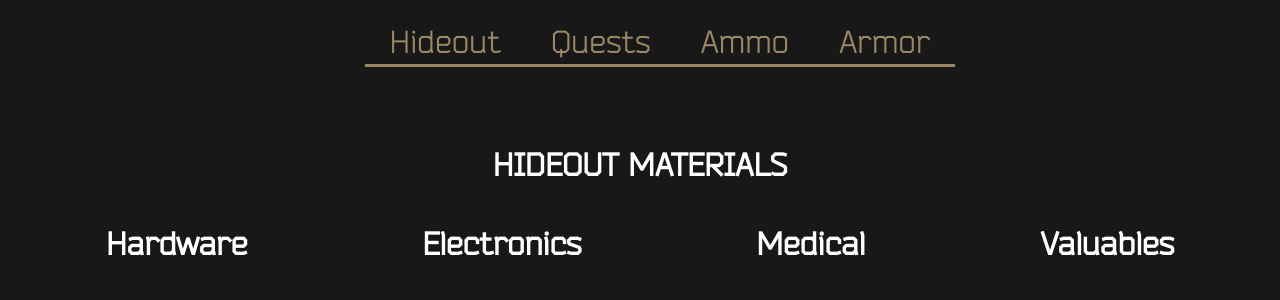
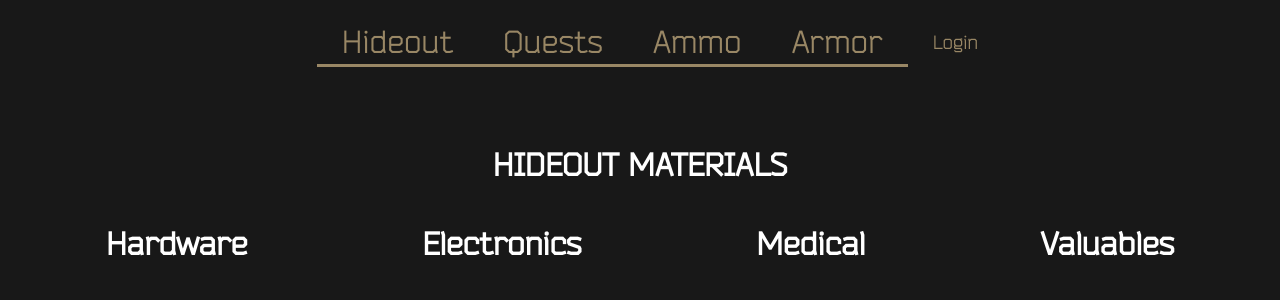
Before and after one commit to NathanSteinway/EFT_Helper, a Flask app: page /hideout in a window 1280 px wide. Shown: the top 300 px of the page. Run offline with Flask 3, Linux system fonts and the light colour scheme; tables that the repository leaves empty hold one stand-in row (values such as "Sample post").

Commit message:
completes login functionality

```diff
--- a/server.py
+++ b/server.py
@@ -1,6 +1,12 @@
-from flask import Flask, render_template, request, session, flash, redirect
+from flask import Flask, render_template, redirect, flash
 from model import connect_to_db, db, User, Items, User_Items
 from jinja2 import StrictUndefined
+
+from flask_login import LoginManager, UserMixin, login_user, login_required, logout_user, current_user
+from flask_wtf import FlaskForm
+from wtforms import StringField, PasswordField, SubmitField
+from wtforms.validators import InputRequired, Length, ValidationError
+
 import os
 import crud
 
@@ -9,9 +15,38 @@ app = Flask(__name__)
 app.secret_key = os.environ["POSTGRES_URI"]
 app.jinja_env.undefined = StrictUndefined
 
+login_manager = LoginManager()
+login_manager.init_app(app)
+
+@login_manager.user_loader
+def load_user(user_id):
+    return User.query.get(int(user_id))
+
+class LoginForm(FlaskForm):
+    username = StringField(validators=[
+                           InputRequired(), Length(min=4, max=20)], render_kw={"placeholder": "Username"})
+
+    password = PasswordField(validators=[
+                             InputRequired(), Length(min=8, max=20)], render_kw={"placeholder": "Password"})
+
+    submit = SubmitField('Login')
+
 @app.route("/")
 def home():
     return render_template("base.html")
+
+@app.route('/login', methods=['GET', 'POST'])
+def login():
+    form = LoginForm()
+
+    if form.validate_on_submit():
+
+        user = User.query.filter_by(user_name=form.username.data).first()
+
+        login_user(user)
+
+        return redirect("/hideout")
+    return render_template('login.html', form=form)
 
 @app.route("/hideout")
 def hideout():
--- a/static/styles.css
+++ b/static/styles.css
@@ -32,8 +32,19 @@ nav ul li a {
     text-decoration: none;
 }
 
-a:hover {
-    background-color: #9a8866;
+.loginbtn {
+    color: #998765;
+    font-size: larger;
+    border-bottom: none;
+    text-decoration: none;
+}
+
+.login_title {
+    text-align: center;
+}
+
+.login_form {
+    text-align: center;
 }
 
 main {
--- a/templates/base.html
+++ b/templates/base.html
@@ -12,6 +12,7 @@
 
     <!-- block to be used in every template -->
     {% block nav %}
+        <div>
             <nav>
                 <ul>
                     <li>
@@ -27,8 +28,14 @@
                     <li>
                         <a href="/armor">Armor</a>
                     </li>
+                    <li>
+                        <a href="{{url_for('login')}}" class="loginbtn">Login</a>
+                    </li>
                 </ul>
             </nav>
+
+        </div>
+
     {% endblock nav %}
 
     <!-- block to be overwritten in each template -->
--- /dev/null
+++ b/templates/test.html
@@ -0,0 +1,5 @@
+{% extends "base.html" %}
+
+{% block content %}
+    <h1>GREETINGS GAMER</h1>
+{% endblock content %}
```
Also changed, not shown: crud.py (+0 -7 lines), model.py (+6 -1 lines), templates/login.html (added, +21 -0 lines). Lines whose indentation alone changed are shown as unchanged.
